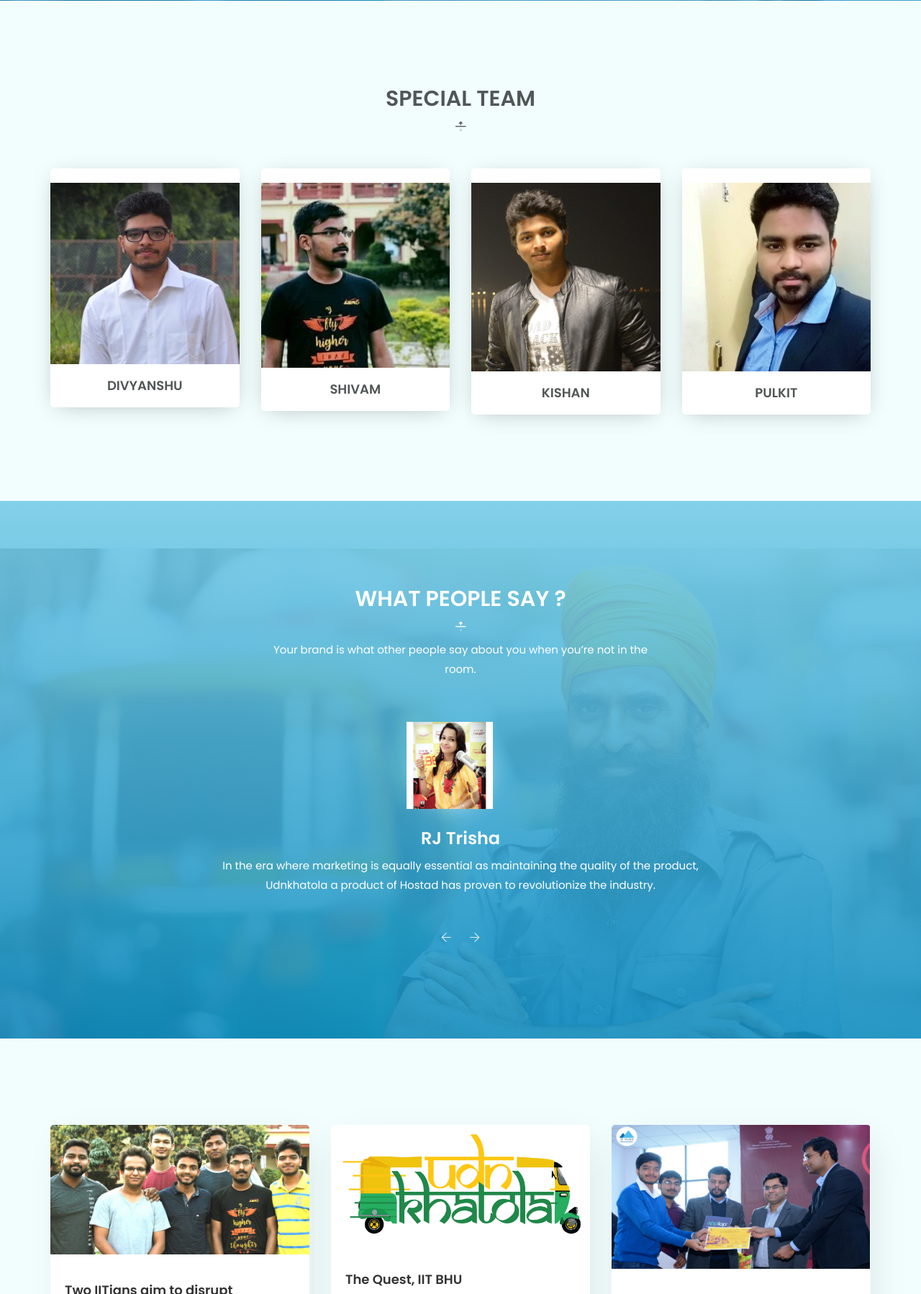
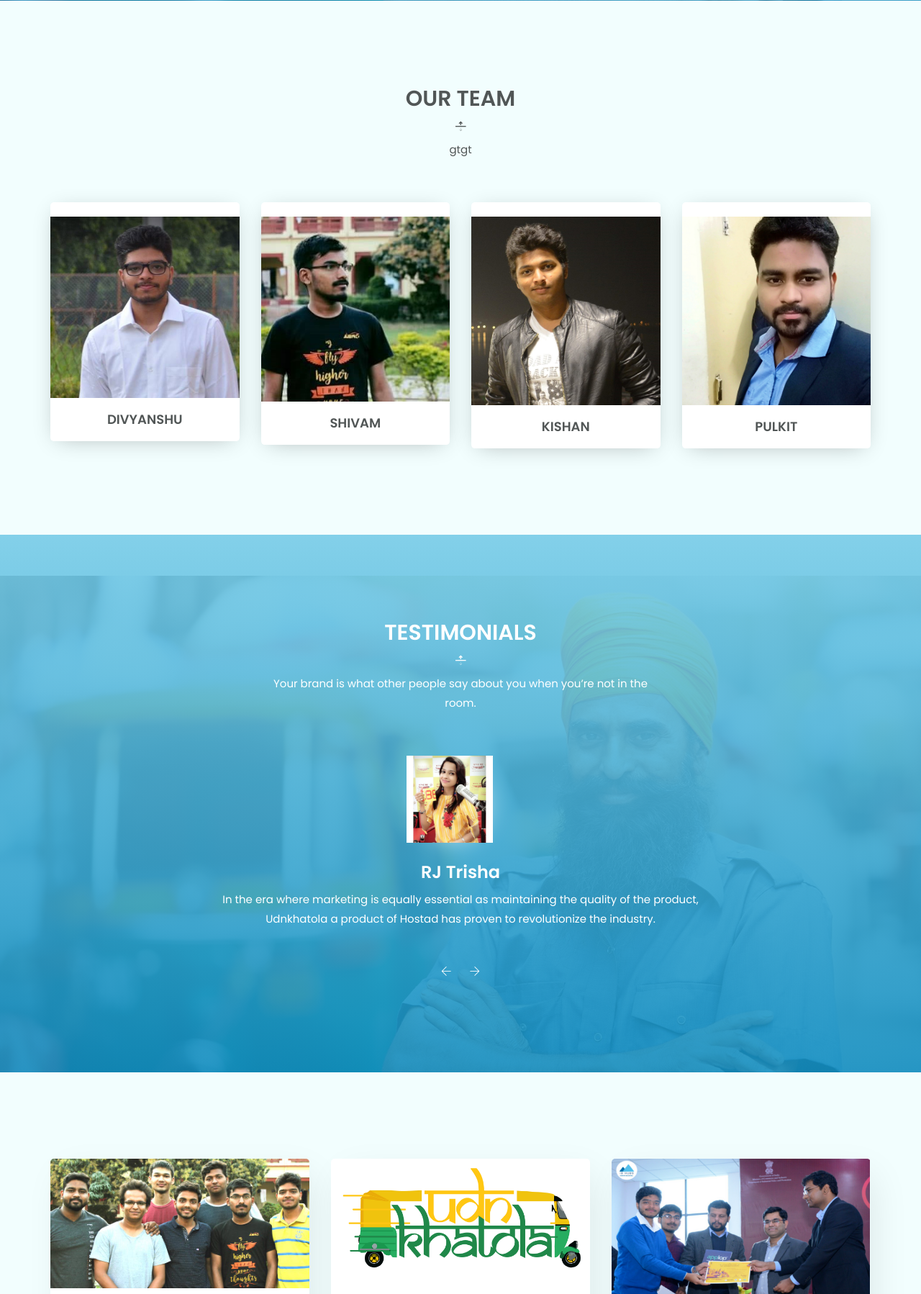
Before and after one commit to rock252/hostad, a Django app: page / in a window 1280 px wide. Shown: the part 4702-6500 px from the top of the page at 72% size. Run offline with Django 3.2, Linux system fonts and the light colour scheme; some libraries are stand-ins or nearby versions.

Commit message:
contact updated

```diff
--- a/udn/templates/udn/home.html
+++ b/udn/templates/udn/home.html
@@ -455,8 +455,8 @@
             <div class="row">
                 <div class="col-xs-12 col-sm-6 col-sm-offset-3 text-center">
                     <div class="page-title">
-                        <h2>Special team</h2>
-                        <p></p>
+                        <h2>Our Team</h2>
+                        <p>gtgt</p>
                     </div>
                 </div>
             </div>
@@ -534,7 +534,7 @@
             <div class="row">
                 <div class="col-xs-12 col-sm-6 col-sm-offset-3 text-center">
                     <div class="page-title">
-                        <h2>What People Say ?</h2>
+                        <h2>Testimonials</h2>
                         <p>Your brand is what other people say about you when you’re not in the room.</p>
                     </div>
                 </div>
@@ -691,7 +691,7 @@
                 <div class="row">
                     <div class="col-xs-12 col-sm-6 col-sm-offset-3 text-center">
                         <div class="page-title">
-                            <h2></h2>
+                            <h2>Contact us</h2>
                             <p></p>
                         </div>
                     </div>
```
